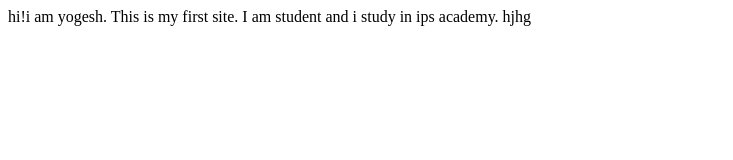
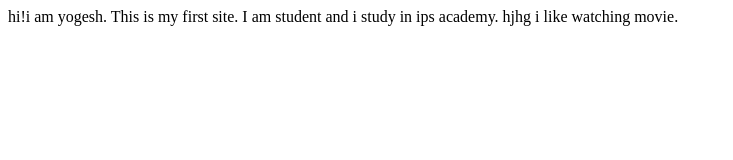
Before and after one commit to yogeshpatidar2098/yogesh-first-site, a plain HTML site: page index.html in a window 1280 px wide. Shown: the whole page, without its empty margins (0-733 px from the left). Drawn offline with Linux system fonts and the light colour scheme.

Commit message:
update interest

```diff
--- a/index.html
+++ b/index.html
@@ -11,5 +11,6 @@
     This is my first site.
         I am student and i study in ips academy.
         hjhg
+        i like watching movie.
 </body>
 </html>
```
